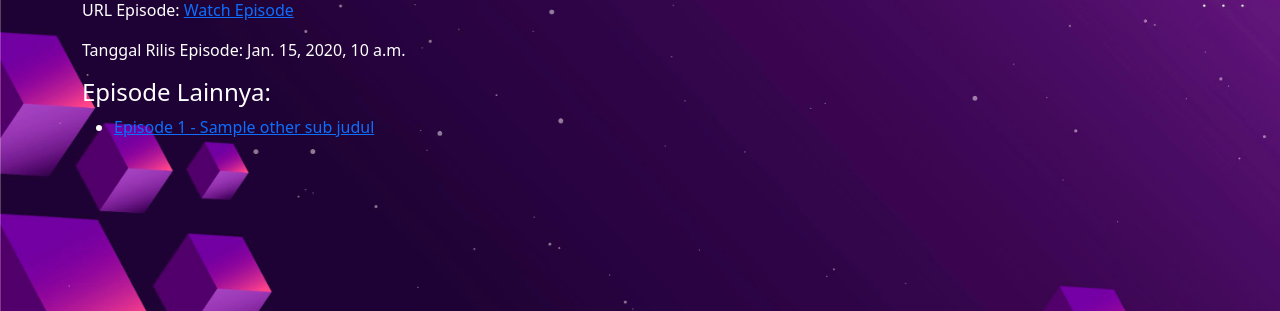
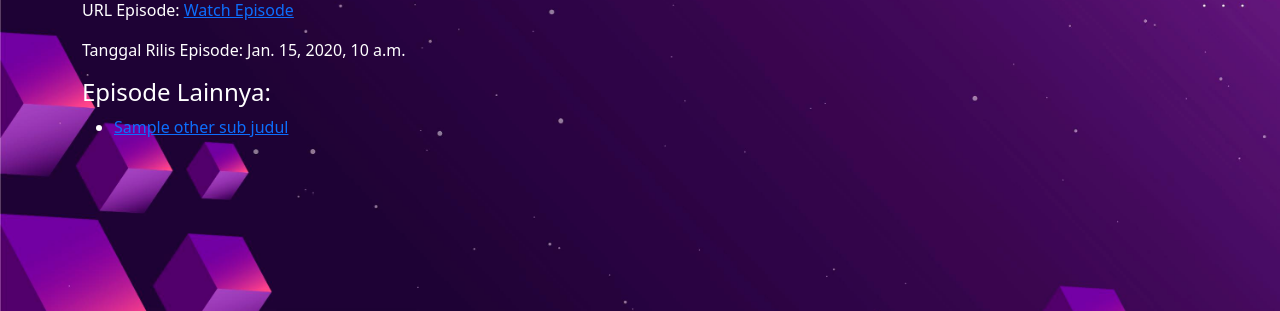
Before and after one commit to BASDAT-F12/F12-PacilFlix, a Django app: template infolist/templates/detail-tayangan-episode.html in a window 1280 px wide. Shown: the part 292-603 px from the top of the page. Run offline with Django 5.2, Linux system fonts and the light colour scheme; the template is opened without the code that fills it: most values are stand-ins (such as "Sample title", 1, 10 or a date in 2020).

Commit message:
fixed bug for detail episodes

```diff
--- a/infolist/templates/detail-tayangan-episode.html
+++ b/infolist/templates/detail-tayangan-episode.html
@@ -11,15 +11,15 @@
         <h2>Judul: {{ episode_data.series_judul }} </h2>
         <h3>Sub Judul: {{ episode_data.sub_judul }}</h3>
 
-        <p>Sinopsis Episode: {{ episode.sinopsis }}</p>
-        <p>Durasi Episode: {{ episode.durasi }} minutes</p>
+        <p>Sinopsis Episode: {{ episode_data.sinopsis }}</p>
+        <p>Durasi Episode: {{ episode_data.durasi }} minutes</p>
         <p>URL Episode: <a href="{{ episode_data.url_video }}">Watch Episode</a></p>
         <p>Tanggal Rilis Episode: {{ episode_data.release_date }}</p>
 
         <h4>Episode Lainnya:</h4>
         <ul>
-            {% for judul in episode.other_sub_juduls %}
-            <li><a href="{% url 'infolist:detail_tayangan_episode' episode.id_series judul|urlencode %}">Episode {{ forloop.counter }} - {{ judul }}</a></li>
+            {% for judul in episode_data.other_sub_juduls %}
+            <li><a href="{% url 'infolist:detail_tayangan_episode' episode_data.id_series judul %}">{{ judul }}</a></li>
             {% endfor %}
         </ul>
     </div>
--- a/infolist/templates/detail-tayangan-series.html
+++ b/infolist/templates/detail-tayangan-series.html
@@ -15,7 +15,7 @@
     <h3>Episodes</h3>
     <ul>
         {% for judul in series_data.episode_judul %}
-        <li><a href="{% url 'infolist:detail_tayangan_episode' series_data.id_tayangan judul|urlencode %}">Watch Episode {{forloop.counter}}- {{judul}} </a></li>
+        <li><a href="{% url 'infolist:detail_tayangan_episode' series_data.id_tayangan judul %}">Watch Episode {{forloop.counter}}- {{judul}} </a></li>
         {% endfor %}
     </ul>
 
```
